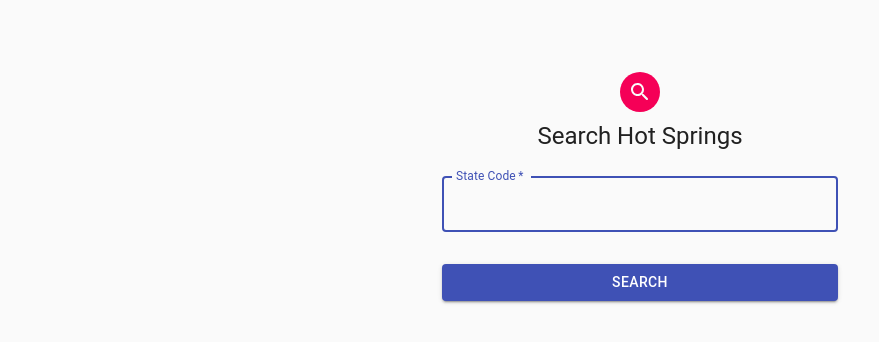
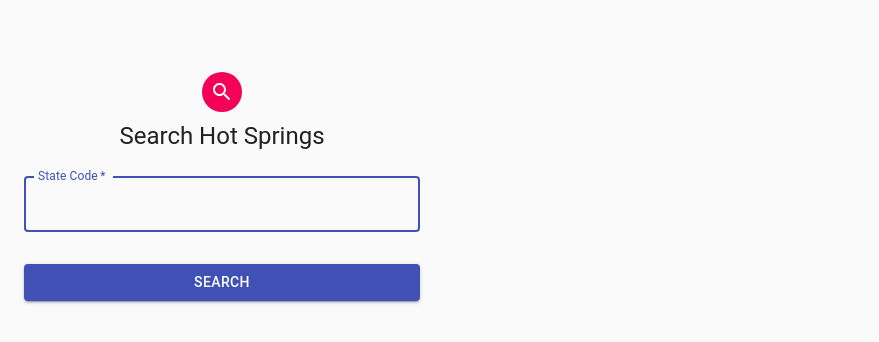
Before and after one commit to julianbow/MVP, a React app: page / in a window 1280 px wide. Shown: the top 342 px of the page, without its empty margins (0-879 px from the left). Built offline with nearby package versions, Linux system fonts and the light colour scheme; the HTML template or start-up script is replaced by a standard one.

Commit message:
added google maps

```diff
--- a/client/src/components/App.jsx
+++ b/client/src/components/App.jsx
@@ -5,14 +5,15 @@ import Avatar from '@material-ui/core/Avatar';
 import Button from '@material-ui/core/Button';
 import CssBaseline from '@material-ui/core/CssBaseline';
 import TextField from '@material-ui/core/TextField';
-import FormControlLabel from '@material-ui/core/FormControlLabel';
-import Checkbox from '@material-ui/core/Checkbox';
 import SearchRoundedIcon from '@material-ui/icons/SearchRounded';
 import Typography from '@material-ui/core/Typography';
 import { makeStyles } from '@material-ui/core/styles';
 import Container from '@material-ui/core/Container';
 
 const useStyles = makeStyles((theme) => ({
+    root: {
+        float: 'left'
+    },
     paper: {
       marginTop: theme.spacing(8),
       display: 'flex',
@@ -24,7 +25,7 @@ const useStyles = makeStyles((theme) => ({
       backgroundColor: theme.palette.secondary.main,
     },
     form: {
-      width: '100%', // Fix IE 11 issue.
+      width: '100%',
       marginTop: theme.spacing(1),
     },
     submit: {
@@ -53,18 +54,7 @@ const App = () => {
     }
 
     return (
-        // <div>
-        // <h1>Soaked</h1>
-        //     <form>
-        //         <label>Search Hot Springs in your area (ex: 'AK'): </label>
-        //         <input type='text' onChange={handleChange}></input>
-        //         <button onClick={search}>Search</button>
-        //     </form>
-        //     <div>
-        //         <SpringList springList={springList}/>
-        //     </div>
-        // </div>
-        <Container component="main" maxWidth="xs">
+        <Container component="main" maxWidth="xs" className={classes.root}>
         <CssBaseline />
         <div className={classes.paper}>
           <Avatar className={classes.avatar}>
--- a/client/src/components/SpringList.jsx
+++ b/client/src/components/SpringList.jsx
@@ -1,18 +1,39 @@
 import React from 'react';
+import { makeStyles } from '@material-ui/core/styles';
+import List from '@material-ui/core/List';
+import ListItem from '@material-ui/core/ListItem';
+import ListItemText from '@material-ui/core/ListItemText';
+import ListItemAvatar from '@material-ui/core/ListItemAvatar';
+import Avatar from '@material-ui/core/Avatar';
+import HotTubRoundedIcon from '@material-ui/icons/HotTubRounded';
+
+const useStyles = makeStyles((theme) => ({
+    root: {
+      width: '100%',
+      maxWidth: 360,
+    },
+  }));
 
 const SpringList = ({ springList }) => {
+    const classes = useStyles();
+
     if (springList.length !== 0) {
         return (
-            <ul className="springs">
+            <List className={classes.root}>
                 <h3>Hot Springs:</h3>
                 {springList.map((spring) => {
                     return (
-                    <li key={spring.id}>
-                        <span>{spring.name === 'null' ? spring.name = 'Not Named' : spring.name}</span>
-                    </li>
+                    <ListItem key={spring.id} button>
+                        <ListItemAvatar>
+                            <Avatar>
+                                <HotTubRoundedIcon />
+                            </Avatar>
+                        </ListItemAvatar>
+                        <ListItemText>{spring.name === 'null' ? spring.name = 'Not Named' : spring.name}</ListItemText>
+                    </ListItem>
                     );
                 })}
-            </ul>
+            </List>
         );
     } else {
         return '';
--- a/package.json
+++ b/package.json
@@ -26,6 +26,7 @@
     "pg": "^8.6.0",
     "react": "^17.0.2",
     "react-dom": "^17.0.2",
+    "react-google-maps": "^9.4.5",
     "styled-components": "^5.3.0"
   },
   "devDependencies": {
```
Also changed, not shown: 3 other files (tests, documents, lock files or other folders).
